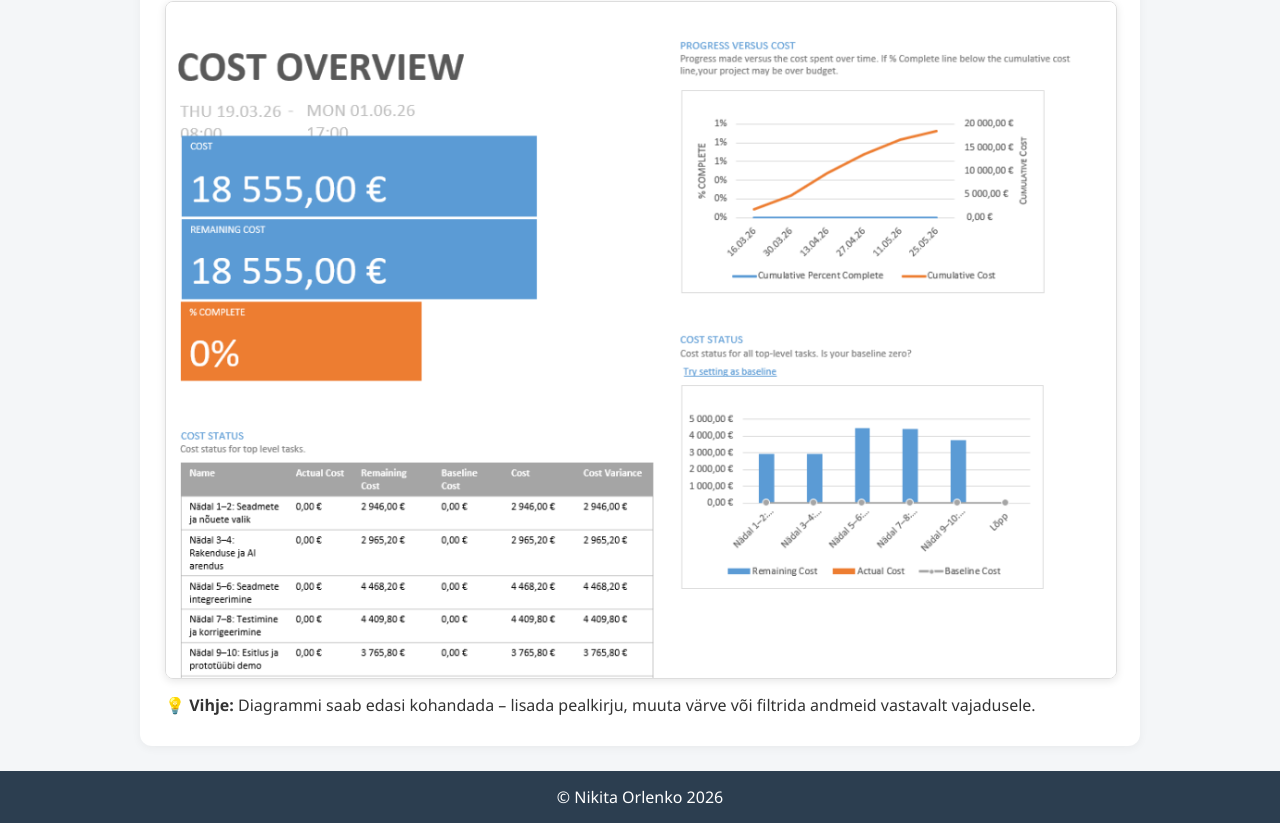
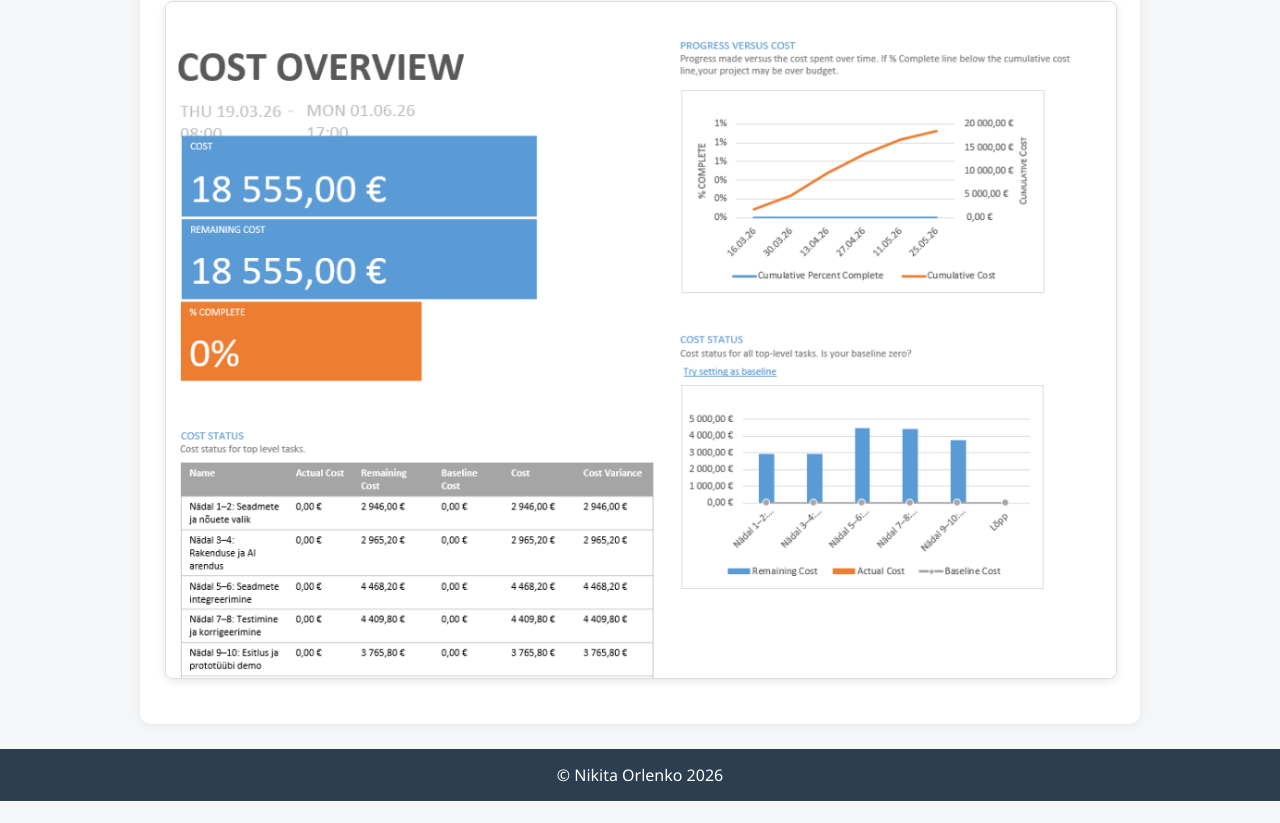
Before and after one commit to NikitaORL/KalenderProject, a plain HTML site: page diagram.html in a window 1280 px wide. Shown: the part 2624-3447 px from the top of the page. After the commit the page ends 3425 px from the top, so only its background shows below. Drawn offline with Linux system fonts and the light colour scheme.

Commit message:
Update diagram.html

```diff
--- a/diagram.html
+++ b/diagram.html
@@ -44,9 +44,7 @@
         <p>Valiku järel avaneb kulude ülevaate diagramm:</p>
         <img src="Image/img_4.png" class="screenshot" alt="Kulude diagramm">
 
-        <div class="tip-box">
-            💡 <strong>Vihje:</strong> Diagrammi saab edasi kohandada – lisada pealkirju, muuta värve või filtrida andmeid vastavalt vajadusele.
-        </div>
+
     </section>
 </main>
 
```
